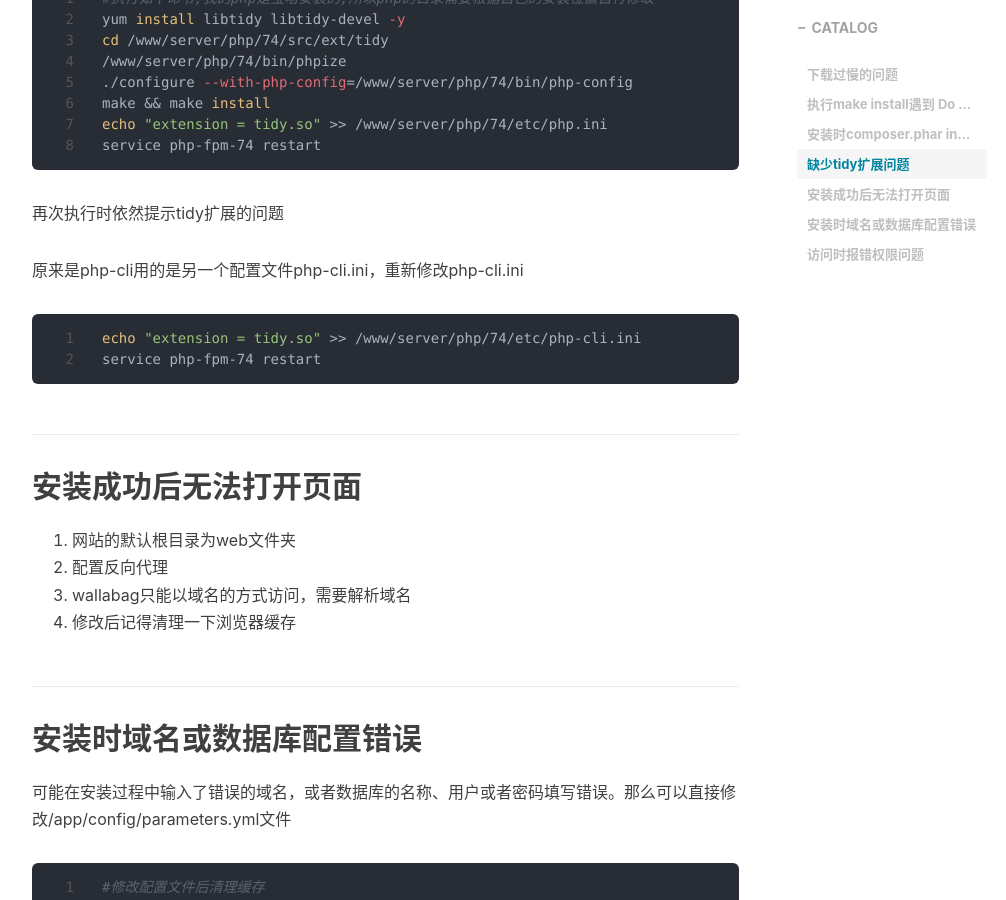
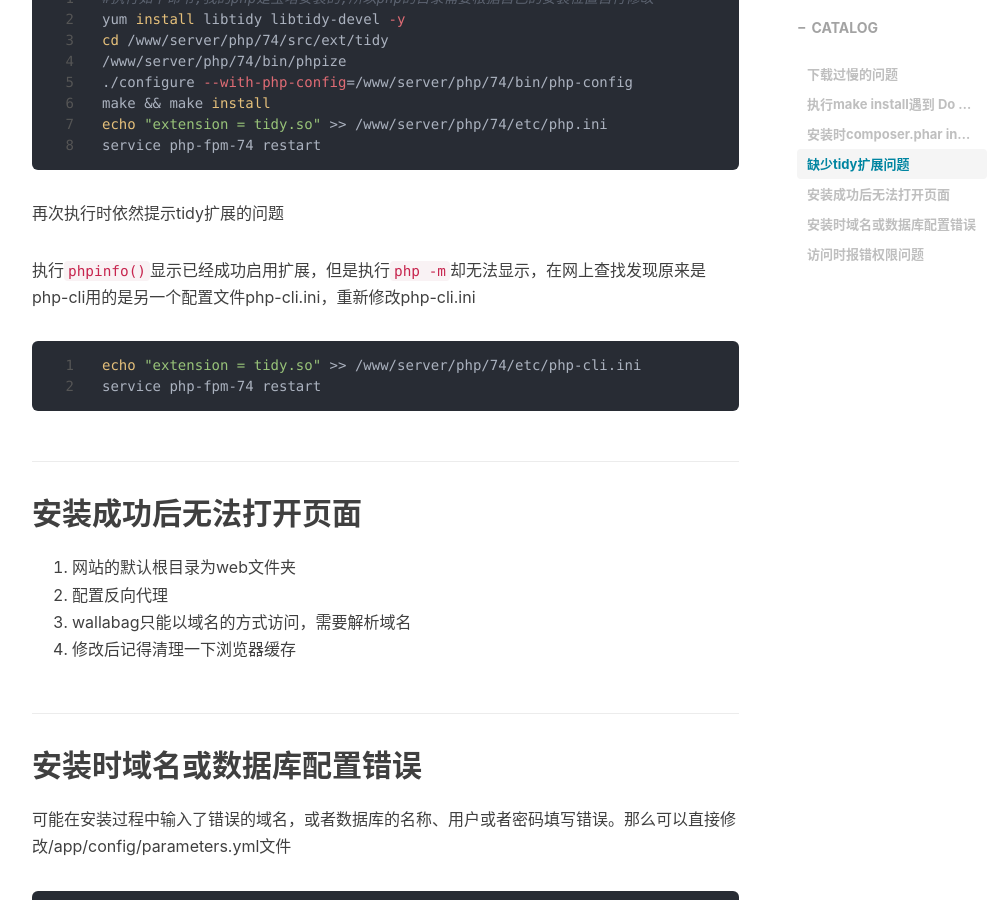
Before and after one commit to coolert/coolert.github.io, a Jekyll site: the page built from _posts/2022-07-10-wallabag-problems.markdown, in a window 1280 px wide and 900 px high, scrolled down 2697 px. Shown: the whole window, without its empty margins (233-1239 px from the left). Built offline with Jekyll 4.4.1, drawn with Linux system fonts in a browser that asks for light colours; nearby versions of some CDN libraries; comment, search, counter and statistics services are not loaded.

Commit message:
修改扩展错误

````diff
--- a/_posts/2022-07-10-wallabag-problems.markdown
+++ b/_posts/2022-07-10-wallabag-problems.markdown
@@ -73,7 +73,7 @@ service php-fpm-74 restart
 
 再次执行时依然提示tidy扩展的问题
 
-原来是php-cli用的是另一个配置文件php-cli.ini，重新修改php-cli.ini
+执行`phpinfo()`显示已经成功启用扩展，但是执行`php -m`却无法显示，在网上查找发现原来是php-cli用的是另一个配置文件php-cli.ini，重新修改php-cli.ini
 
 ```bash
 echo "extension = tidy.so" >> /www/server/php/74/etc/php-cli.ini
````
